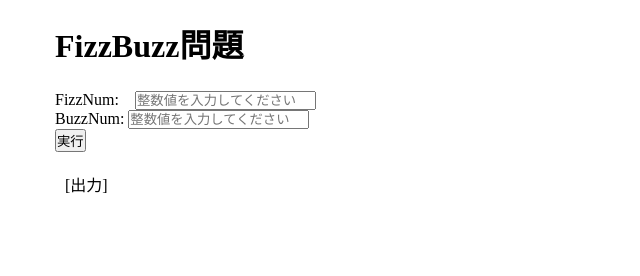
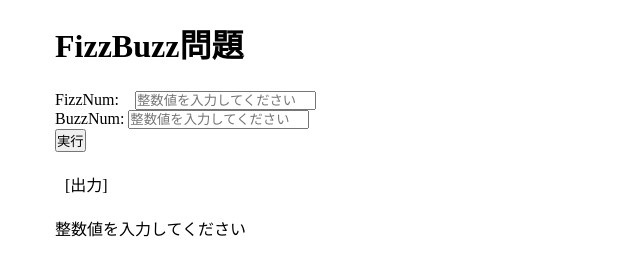
Before and after one commit to yuno716/Practice, a plain HTML site: page index.html in a window 1280 px wide. Both pictures are taken after a click on the button "実行". Shown: the whole page, without its empty margins (0-640 px from the left). Drawn offline with Linux system fonts and the light colour scheme.

Commit message:
整数以外が入力されたときに整数値を入力してくださいを表示させる。

```diff
--- a/index.html
+++ b/index.html
@@ -14,6 +14,6 @@
       <p class="output">[出力]</p>
     </form>
 
-    <script src="main.js"></script>
+    <script src="js/main.js"></script>
   </body>
 </html>
--- a/js/main.js
+++ b/js/main.js
@@ -5,22 +5,31 @@
     const fizzNum = document.querySelector('input[name="text1"]');
     const buzzNum = document.querySelector('input[name="text2"]');
 
+    const Num = parseFloat(fizzNum.value, buzzNum.value);
+    // const fizz = parseFloat(fizzNum.value);
+    // const buzz = parseFloat(buzzNum.value);
+
+    if (Number.isInteger(Num)){
       for (let i = 1; i <= 100; i++) {
-      if(i % fizzNum.value === 0 && i % buzzNum.value === 0) {
+        if (i % fizzNum.value === 0 && i % buzzNum.value === 0) {
           const p = document.createElement('p');
           p.textContent = 'FizzBuzz'+ i;
           document.body.appendChild(p);
-      }else if(i % fizzNum.value === 0) {
+        }else if (i % fizzNum.value === 0) {
           const p = document.createElement('p');
           p.textContent = 'Fizz'+ i;
           document.body.appendChild(p);
-      }else if(i % buzzNum.value === 0) {
+        }else if (i % buzzNum.value === 0) {
           const p = document.createElement('p');
           p.textContent = 'Buzz'+ i;
           document.body.appendChild(p);
         }
       }
-
+    }else {
+      const p = document.createElement('p');
+      p.textContent = '整数値を入力してください';
+      document.body.appendChild(p);
+    }
   });
 
 }
```
Lines whose indentation alone changed are shown as unchanged.
